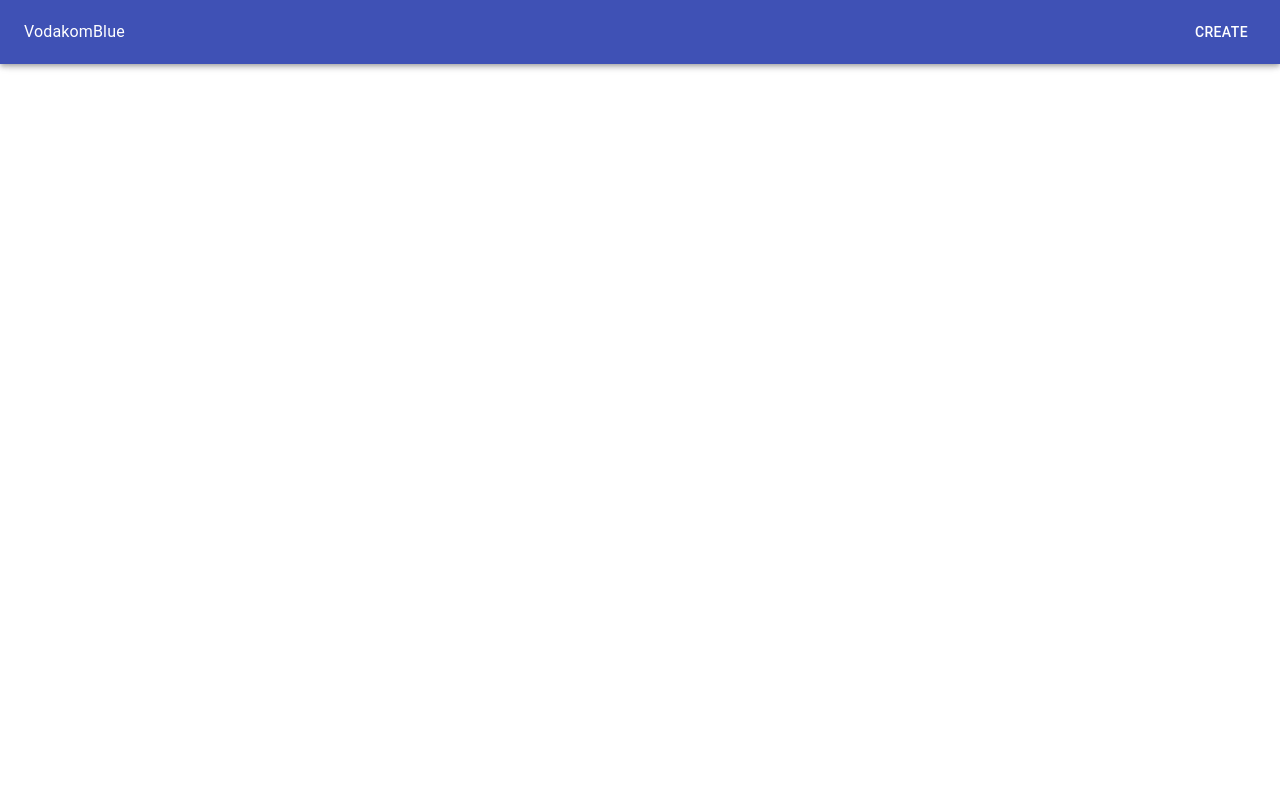
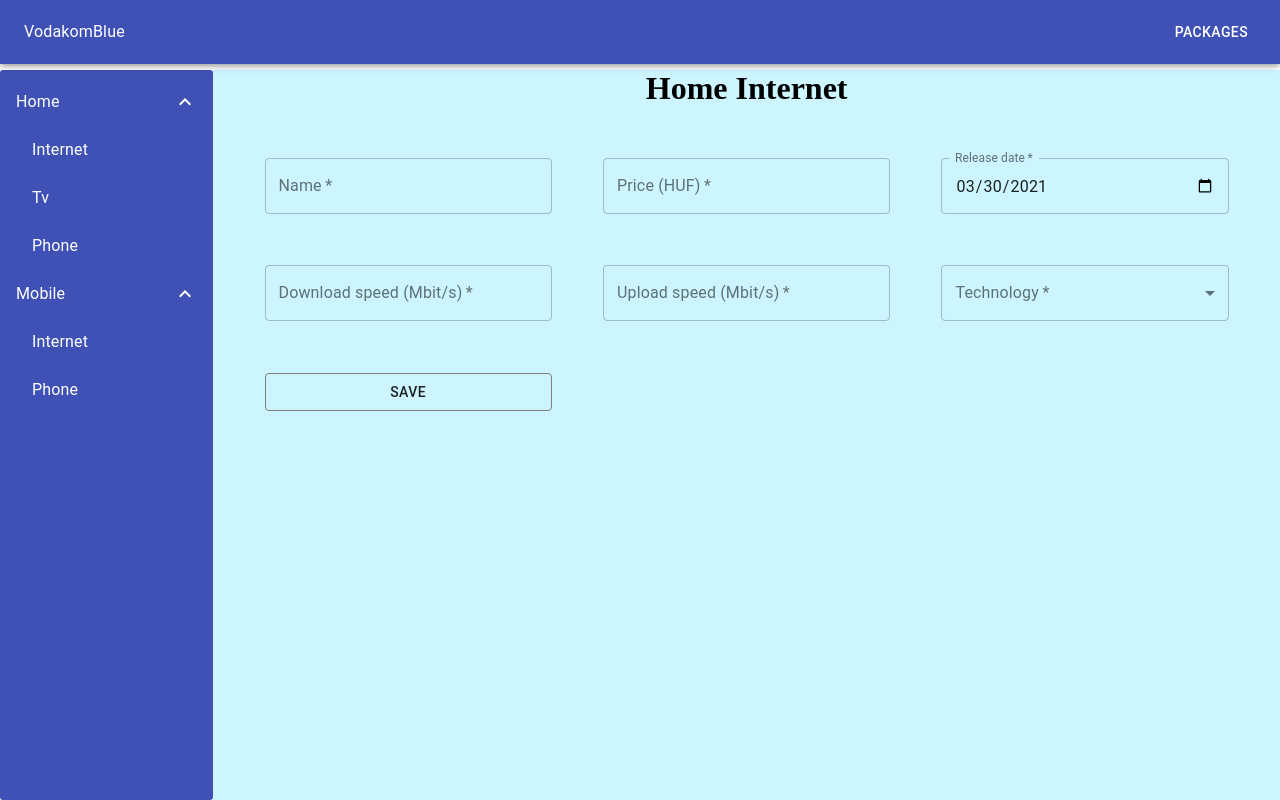
Before and after one commit to Telbit/VodakomBlue_Client, a React (Create React App) app: page /packages in a window 1280 px wide. Built offline with nearby package versions, Linux system fonts and the light colour scheme.

Commit message:
Add HomeInternetForm component and sendForm method

```diff
--- a/package.json
+++ b/package.json
@@ -5,6 +5,7 @@
   "dependencies": {
     "@material-ui/core": "^4.11.3",
     "@material-ui/icons": "^4.11.2",
+    "axios": "^0.21.1",
     "bootstrap": "^4.1.3",
     "framer-motion": "^4.0.3",
     "jquery": "^3.6.0",
--- a/src/App.js
+++ b/src/App.js
@@ -3,6 +3,7 @@ import { Router, Route, Switch } from 'react-router-dom';
 import { Button, Grid, Typography } from '@material-ui/core';
 import Navbar from './components/Navbar/Navbar';
 import { EditLayout } from './components/Layout/EditLayout';
+import { PackageNavMenu } from './components/NavMenu/PackageNavMenu';
 
 export const App = () => {
     return (
@@ -12,8 +13,8 @@ export const App = () => {
                 <Route exact path='/'>
                     <Typography>HelloWorld!</Typography>
                 </Route>
-                <Route path="/create">
-                    <EditLayout />
+                <Route path="/packages">
+                    <EditLayout navarea={<PackageNavMenu />} />
                 </Route>
             </Switch>
         </div>
--- /dev/null
+++ b/src/components/HomeInternetForm.js
@@ -0,0 +1,135 @@
+import React, { useState } from 'react'
+import { Button, FormControl, Grid, InputLabel, makeStyles, MenuItem, Select, TextField } from '@material-ui/core';
+import axios from 'axios';
+import { useHistory } from 'react-router';
+
+const useStyles = makeStyles({
+    root: {
+        height: "100%",
+        backgroundColor: "rgba(0, 204, 255, 0.2)",
+        textAlign: "center"
+    },
+    container: {
+        padding: "2vw",
+    },
+    input: {
+        width: "100%",
+    },
+    gridItem: {
+        padding: "2vw"
+    },
+    button: {
+        border: "1px solid gray"
+    }
+});
+
+export const HomeInternetForm = () => {
+    const classes = useStyles();
+    const [Name, setName] = useState("");
+    const [Price, setPrice] = useState(0);
+    const [ReleaseDate, setReleaseDate] = useState(new Date().toISOString().split('T')[0]);
+    const [DownloadSpeed, setDownloadSpeed] = useState(0);
+    const [UploadSpeed, setUploadSpeed] = useState(0);
+    const [Technology, setTechnology] = useState("");
+    const history = useHistory();
+
+    const SendForm = (e) => {
+        e.preventDefault();
+        const internetPackage = {
+            Name,
+            Price,
+            ReleaseDate,
+            DownloadSpeed,
+            UploadSpeed,
+            Technology
+        }
+        axios.post("/api/homeinternet", internetPackage)
+            .then(res => {
+                if (res.status === 200) {
+                    history.push("/packages");
+                }
+            })
+    };
+
+    return (
+        <div className={classes.root}>
+            <h1>Home Internet</h1>
+            <form onSubmit={SendForm} autoComplete="off">
+                <Grid container className={classes.container}>
+                    <Grid item xs={4} className={classes.gridItem}>
+                        <TextField
+                            className={classes.input}
+                            label="Name"
+                            variant="outlined"
+                            required
+                            type="text"
+                            onChange={(event) => setName(event.target.value)}
+                        />
+                    </Grid>
+                    <Grid item xs={4} className={classes.gridItem}>
+                        <TextField
+                            className={classes.input}
+                            label="Price (HUF)"
+                            variant="outlined"
+                            required
+                            type="number"
+                            onChange={(event) => setPrice(event.target.value)}
+                        />
+                    </Grid>
+                    <Grid item xs={4} className={classes.gridItem}>
+                        <TextField
+                            className={classes.input}
+                            label="Release date"
+                            variant="outlined"
+                            required
+                            type="date"
+                            value={ReleaseDate}
+                            onChange={(event) => setReleaseDate(event.target.value)}
+                        />
+                    </Grid>
+                    <Grid item xs={4} className={classes.gridItem}>
+                        <TextField
+                            className={classes.input}
+                            label="Download speed (Mbit/s)"
+                            variant="outlined"
+                            required
+                            type="number"
+                            onChange={(event) => setDownloadSpeed(event.target.value)}
+                        />
+                    </Grid>
+                    <Grid item xs={4} className={classes.gridItem}>
+                        <TextField
+                            className={classes.input}
+                            label="Upload speed (Mbit/s)"
+                            variant="outlined"
+                            required
+                            type="number"
+                            onChange={(event) => setUploadSpeed(event.target.value)}
+                        />
+                    </Grid>
+                    <Grid item xs={4} className={classes.gridItem}>
+                        <FormControl
+                            className={classes.input}
+                            variant="outlined"
+                            required
+                        >
+                            <InputLabel>Technology</InputLabel>
+                            <Select label="Technology"
+                                onChange={(event) => setTechnology(event.target.value)}
+                                type="text"
+                                value={Technology}
+                            >
+                                <MenuItem value="dsl">DSL</MenuItem>
+                                <MenuItem value="koax">KOAX</MenuItem>
+                                <MenuItem value="fiber">FIBER</MenuItem>
+                            </Select>
+                        </FormControl>
+                    </Grid>
+                    <Grid item xs={4} className={classes.gridItem}>
+                        <Button type="submit" className={`${classes.input} ${classes.button}`}>Save</Button>
+                    </Grid>
+                </Grid>
+            </form>
+        </div>
+    )
+}
--- a/src/components/Layout/EditLayout.js
+++ b/src/components/Layout/EditLayout.js
@@ -1,6 +1,7 @@
 import { Grid } from '@material-ui/core'
 import React from 'react'
 import { makeStyles } from '@material-ui/core';
+import { HomeInternetForm } from '../HomeInternetForm';
 
 const useStyles = makeStyles({
     container: {
@@ -9,12 +10,14 @@ const useStyles = makeStyles({
         boxSizing: "border-box"
     },
     selectMenu: {
-        backgroundColor: "#3f51b5"
+        backgroundColor: "#3f51b5",
+        borderRadius: 3
     }
 });
 
 export const EditLayout = (props) => {
     const classes = useStyles();
+
     return (
         <div>
             <Grid container className={classes.container}>
@@ -22,7 +25,7 @@ export const EditLayout = (props) => {
                     {props.navarea}
                 </Grid>
                 <Grid item xs={10}>
-                    {props.workarea}
+                    <HomeInternetForm />
                 </Grid>
             </Grid>
         </div>
--- a/src/components/NavMenu/PackageNavMenu.js
+++ b/src/components/NavMenu/PackageNavMenu.js
@@ -5,14 +5,12 @@ import ListItem from "@material-ui/core/ListItem";
 import ListItemText from "@material-ui/core/ListItemText";
 import Collapse from "@material-ui/core/Collapse";
 import { ExpandLess, ExpandMore } from "@material-ui/icons";
-import { motion } from 'framer-motion';
 
 const useStyles = makeStyles((theme) => ({
     root: {
         width: "100%",
-        maxWidth: 360,
         backgroundColor: "inherited",
-        color: "white"
+        color: "white",
     },
     nested: {
         paddingLeft: theme.spacing(4)
--- a/src/components/Navbar/Navbar.js
+++ b/src/components/Navbar/Navbar.js
@@ -19,7 +19,7 @@ export default function Navbar() {
         <AppBar>
             <Toolbar>
                 <Typography className={classes.title} component={Link} to='/'>VodakomBlue</Typography>
-                <Button className={classes.button} component={Link} to="/create">create</Button>
+                <Button className={classes.button} component={Link} to="/packages">packages</Button>
             </Toolbar>
         </AppBar>
     )
```
Also changed, not shown: 1 other file (tests, documents, lock files or other folders).
